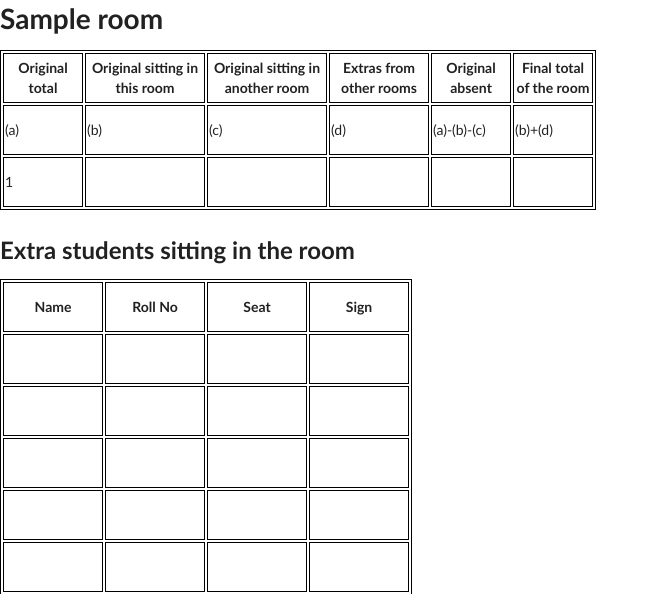
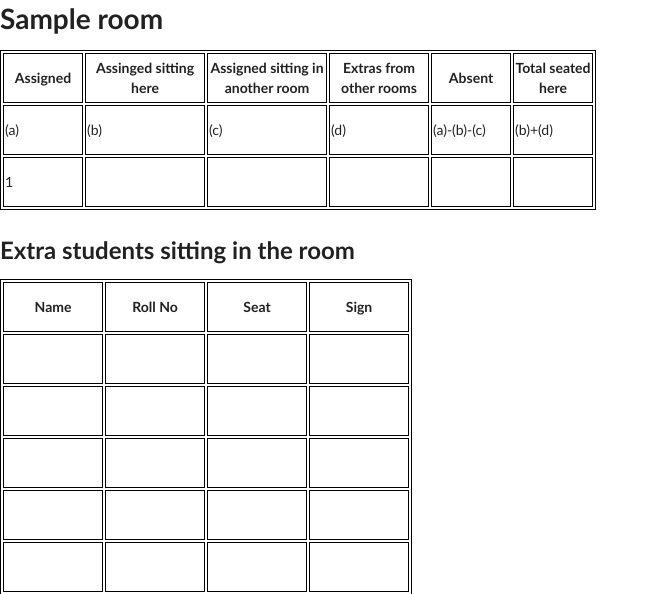
Before and after one commit to ashutosh0gupta/randomAttendance, a Django app: template studenthome/templates/studenthome/seating.html in a window 1280 px wide. Shown: the top 594 px of the page, without its empty margins (0-659 px from the left). Run offline with Django 3.2, Linux system fonts and the light colour scheme; the template is opened without the code that fills it: most values are stand-ins (such as "Sample title", 1, 10 or a date in 2020); grey boxes marked "Sample" are stand-in pictures; lists and menus that the app fills with data are empty; some libraries are stand-ins or nearby versions.

Commit message:
chnaged html

```diff
--- a/studenthome/templates/studenthome/seating.html
+++ b/studenthome/templates/studenthome/seating.html
@@ -12,12 +12,12 @@
   <h1> {{room}}</h1>
   <table style="border: 1px solid black">
     <tr>
-      <th style="width:80px">Original total</th>
-      <th style="width:120px">Original sitting in this room</th>
-      <th style="width:120px">Original sitting in another room</th>
+      <th style="width:80px"> Assigned </th>
+      <th style="width:120px">Assinged sitting here</th>
+      <th style="width:120px">Assigned sitting in another room</th>
       <th style="width:100px">Extras from other rooms</th>
-      <th style="width:80px">Original absent</th>
-      <th style="width:80px">Final total of the room </th>
+      <th style="width:80px"> Absent</th>
+      <th style="width:80px"> Total seated here</th>
     </tr>
     <tr>
       <td>(a)</td>
```
